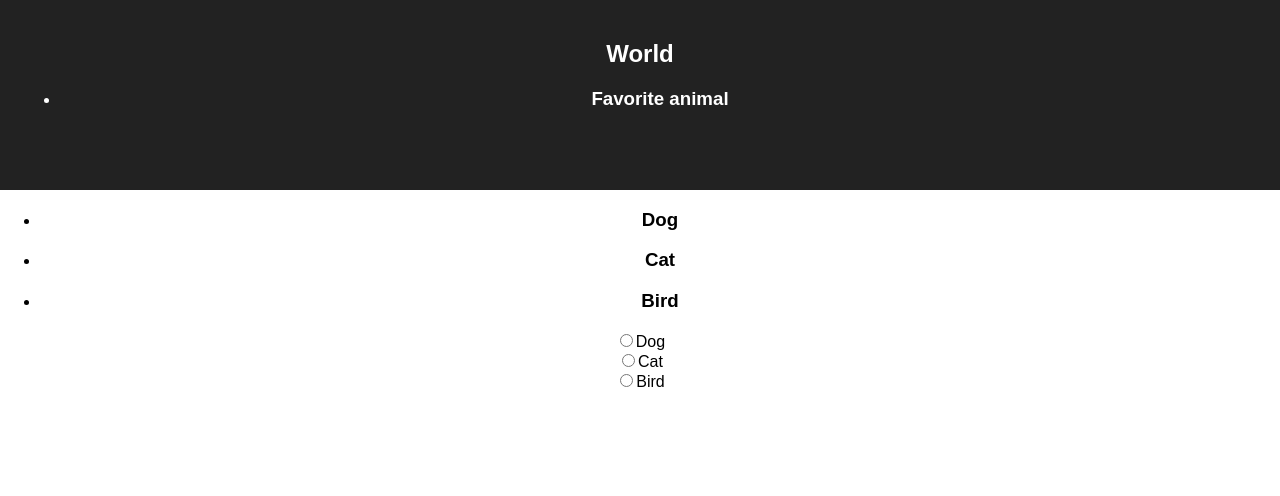
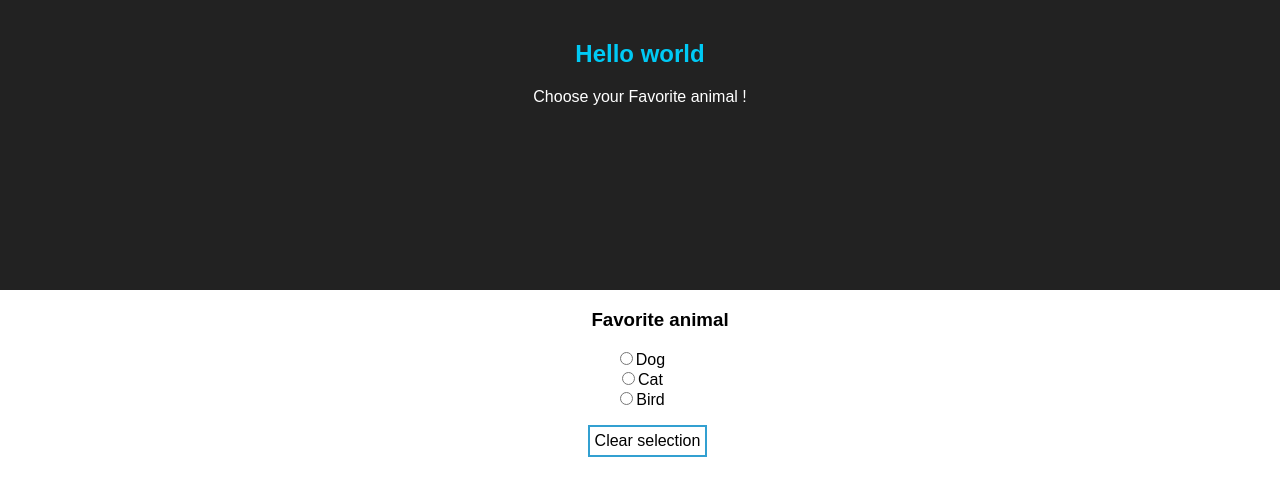
Before and after one commit to IliyanGanev/reactquest, a React app: page / in a window 1280 px wide. Built offline with nearby package versions, Linux system fonts and the light colour scheme.

Commit message:
Fix functionality, add some style

```diff
--- a/src/Poll.css
+++ b/src/Poll.css
@@ -1,11 +1,13 @@
 .Poll {
   text-align: center;
 }
-
+span{
+	color:white;
+}
 
 .Poll-header {
   background-color: #222;
-  height: 150px;
+  height: 250px;
   padding: 20px;
   color: white;
 }
@@ -17,3 +19,42 @@
 span{
 	color:black;
 }
+
+li{
+	list-style:none;
+}
+
+.helloworld{
+color:#00caf5;
+}
+
+.red {
+	color:red;
+}
+
+.green {
+	color:#4ccca3;
+}
+
+.blue {
+	color:#32a0d1;
+}
+
+.dog, .cat, .bird{
+	color:grey;
+}
+
+button{
+	font-size:16px;
+	background:white;
+	border: 2px solid #32a0d1;
+	padding:5px;
+	margin-bottom:1em;
+	margin-left:15px;
+	margin-top:1em;
+}
+
+button:hover{
+	border: 2px solid #32a0d1;
+	background:#32a0d1;
+}
--- a/src/Poll.js
+++ b/src/Poll.js
@@ -2,12 +2,13 @@ import React, { Component } from 'react';
 import './Poll.css';
 
 class Poll extends Component {
-
   constructor(props) {
     super(props);
     this.state = {
 
       selectedOption: '',
+      isSelected: false,
+      id: 1,
 
       questions:[{
         "id": 1,
@@ -45,63 +46,83 @@ class Poll extends Component {
       ]
     };
     this.handleOptionChange = this.handleOptionChange.bind(this);
+    this.handleSubmit = this.handleSubmit.bind(this);
   }
 
 
+  handleOptionChange(changeEvent) {
+    changeEvent.preventDefault();
+    this.setState({
+      selectedOption: changeEvent.target.value,
+      isSelected: true,
+      id: changeEvent.target.id
+    });
+  }
 
-  handleOptionChange(changeEvent) {
-    console.log(changeEvent.target.value, this)
-    var result=changeEvent.target.value
+  handleSubmit(event) {
+    event.preventDefault();
     this.setState({
-      selectedOption: changeEvent.target.value
+      selectedOption: '',
+      isSelected: false
     });
   }
 
 
-
   render() {
 
-    var questions = this.state.questions.map((question) =>
+    const isSelected = this.state.isSelected;
 
+    const questions = this.state.questions.map((question) =>
       <li key={question.id}>
       <h3>{question.text}</h3>
       </li>
       );
 
-    var index = Math.floor(Math.random() * questions.length)
-    var randomQuestion = questions[index];
+    const index = Math.floor(Math.random() * questions.length)
+    const randomQuestion = questions[index];
 
-    var question = this.state.questions.find((question) =>
+
+    const question = this.state.questions.find((question) =>
      question.id === index+1
      );
 
+    const answers = question.answers
 
-    var answers = question.answers
-    var responses = answers.map((a) =>
+    const currentQuestion = this.state.questions.find((question) =>
+      question.id === Number(this.state.id)
+    );
+    const currentAnswers = currentQuestion.answers
+
+    const currentResponses = currentAnswers.map((a) =>
       <li key={a.id}>
-      <h3>{a.text}</h3>
+      <h2>{a.text}: {a.responses} responses</h2>
       </li>
     );
+
+
+    const details = isSelected ? (
+      <div>
+        <h4>You selected: <span className={(this.state.selectedOption).toLowerCase()}>{this.state.selectedOption}</span></h4>
+        <ul>{currentResponses}</ul>
+      </div>
+    ) : (<p>Choose your {question.text} !</p>);
+
 
 
     return (
       <div className="Poll">
         <div className="Poll-header">
-        <h2>World</h2>
+          <h2 className="helloworld">Hello {this.props.name}</h2>
+          {details}
+        </div>
 
         <ul>{randomQuestion}</ul>
-        <p>{console.log(answers[0].text)}</p>
 
-      </div>
-
-        <ul>{responses}</ul>
-
-
-
-      <form>
+        <form onSubmit={this.handleSubmit}>
           <div className="radio">
             <label>
               <input type="radio" value={answers[0].text}
+                id={question.id}
                 checked={this.state.selectedOption === answers[0].text}
                 onChange={this.handleOptionChange}  /><span>{answers[0].text}</span>
             </label>
@@ -109,6 +130,7 @@ class Poll extends Component {
           <div className="radio">
             <label>
               <input type="radio" value={answers[1].text}
+                id={question.id}
                 checked={this.state.selectedOption === answers[1].text}
                 onChange={this.handleOptionChange}  /><span>{answers[1].text}</span>
             </label>
@@ -116,13 +138,13 @@ class Poll extends Component {
           <div className="radio">
             <label>
               <input type="radio" value={answers[2].text}
+                id={question.id}
                 checked={this.state.selectedOption === answers[2].text}
                 onChange={this.handleOptionChange}  /><span>{answers[2].text}</span>
             </label>
           </div>
+          <button type="submit">Clear selection</button>
         </form>
-
-
       </div>
     );
   }
```
Lines whose indentation alone changed are shown as unchanged.
